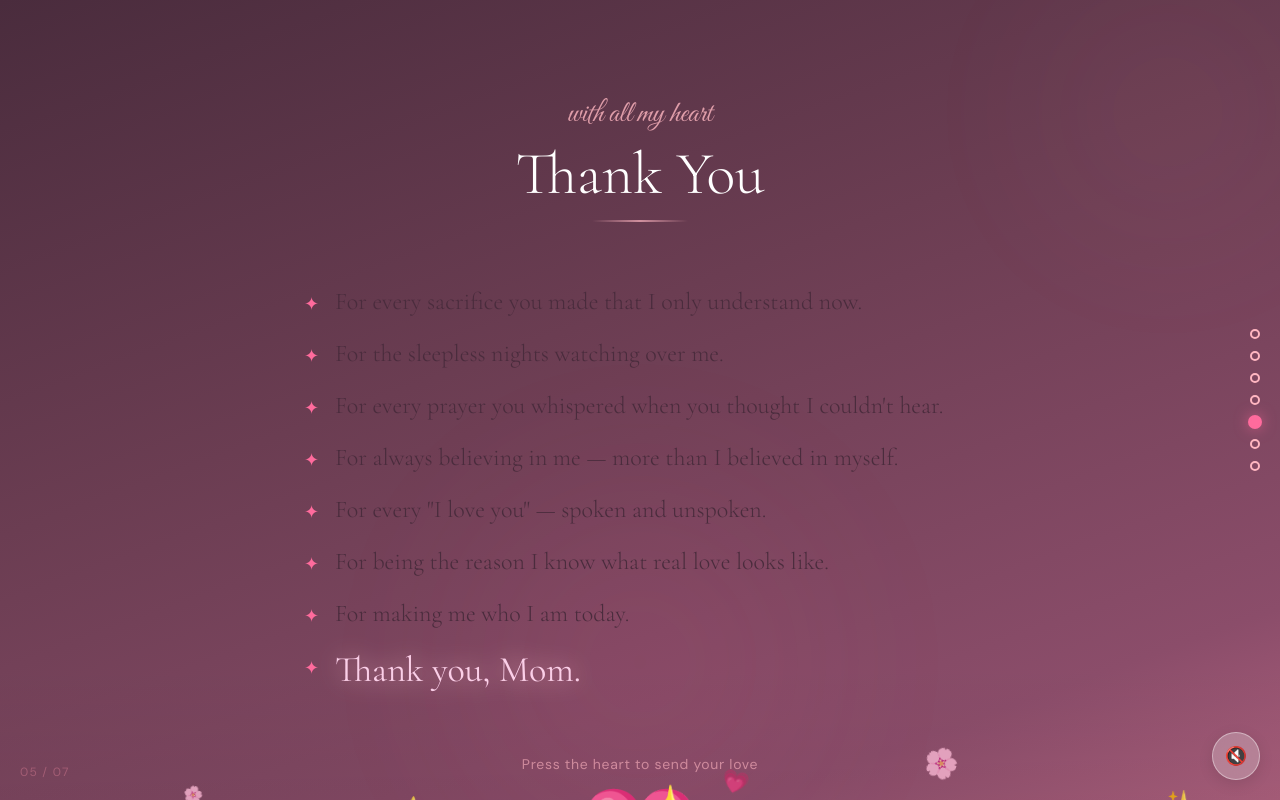
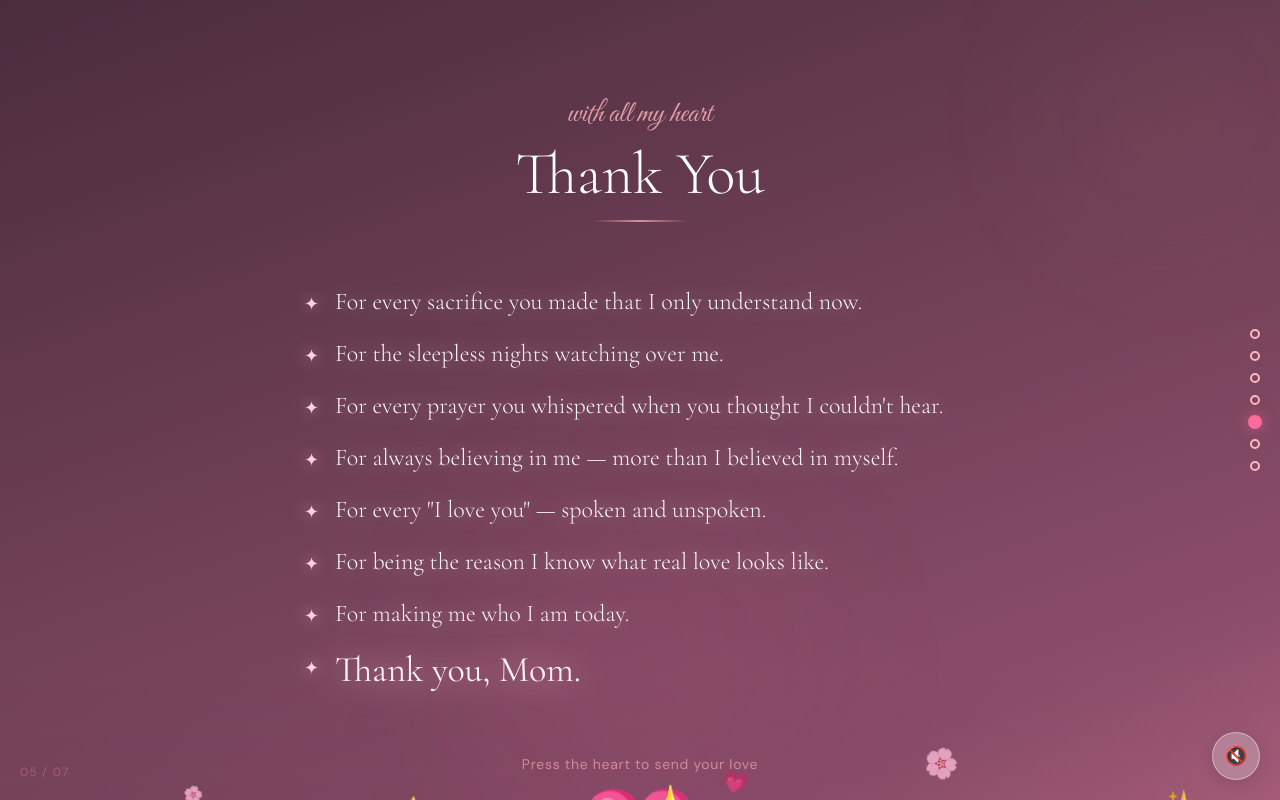
Before and after one commit to Spica581/Mother-s-Day, a React (Vite) app: page / in a window 1280 px wide. Both pictures are taken after a click on the button 1255 px from the left and 422 px from the top of the page. Shown: the top 800 px of the page. Built offline with nearby package versions, Linux system fonts and the light colour scheme.

Commit message:
Update ThankYouPage.jsx

```diff
--- a/src/pages/ThankYouPage.jsx
+++ b/src/pages/ThankYouPage.jsx
@@ -32,15 +32,15 @@ function ThankYouLine({ text, index }) {
         whileInView={{ scale: 1 }}
         viewport={{ once: true }}
         transition={{ delay: index * 0.15 + 0.3, type: 'spring' }}
-        className="text-rose text-lg mt-1 flex-shrink-0"
+        className="text-pink-200 drop-shadow-[0_0_8px_rgba(255,182,193,0.8)] text-lg mt-1 flex-shrink-0"
       >
         ✦
       </motion.span>
       <p
-        className={`font-display font-light text-rose-100 leading-relaxed ${
-          text === 'Thank you, Mom.'
-      ? 'text-3xl md:text-4xl font-normal text-pink-200 drop-shadow-[0_0_12px_rgba(255,192,203,0.8)]'
-      : 'text-xl md:text-2xl'
+  className={`font-display leading-relaxed ${
+    text === 'Thank you, Mom.'
+      ? 'text-3xl md:text-4xl font-normal text-[#fff0f5] drop-shadow-[0_0_18px_rgba(255,192,203,1)]'
+      : 'text-xl md:text-2xl font-light text-white/95 drop-shadow-[0_0_10px_rgba(255,255,255,0.35)]'
   }`}
 >
   {text}
```
